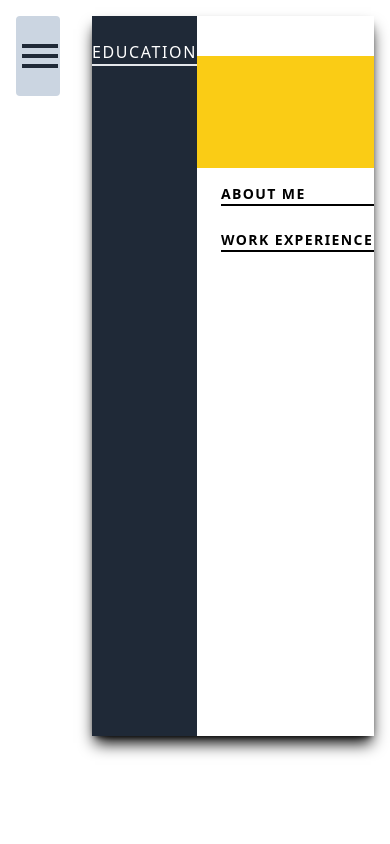
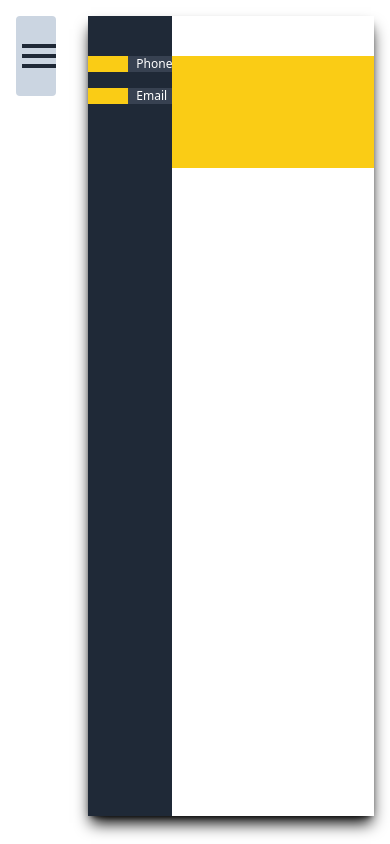
Before and after one commit to FullStackPete/CVCreator, a React (Vite) app: page / in a window 390 px wide. Built offline with nearby package versions, Linux system fonts and the light colour scheme.

Commit message:
Changed UI components+added phone and email input,

```diff
--- a/src/Forms.jsx
+++ b/src/Forms.jsx
@@ -1,5 +1,5 @@
 import { useState } from "react";
-import {Input} from "./SComponents";
+import { Input } from "./SComponents";
 
 function AddButton({ onClickHandler }) {
   return (
@@ -14,9 +14,6 @@ function AddButton({ onClickHandler }) {
   );
 }
 
-
-
-
 function Form({ children }) {
   return (
     <div className="flex flex-col forms-container bg-slate-300 rounded m-4 h-fit">
@@ -27,19 +24,38 @@ function Form({ children }) {
 export function BasicForm({ onInputChange }) {
   return (
     <Form>
-      <Input key="name" onInputChange={onInputChange} name="name" placeholder="Jonna" />
+      <Input
+        key="name"
+        onInputChange={onInputChange}
+        name="name"
+        placeholder="John"
+      />
       <Input
         key="lastname"
         onInputChange={onInputChange}
         name="lastname"
-        placeholder="Jinton"
+        placeholder="Doe"
       />
       <Input
         key="desiredpos"
         onInputChange={onInputChange}
         name="desiredpos"
-        placeholder="What position are you applying for?"
+        placeholder="Full-stack web developer"
       />
+      <Input
+        onInputChange={onInputChange}
+        key="phone"
+        name="phone"
+        placeholder="+48123456789"
+      />
+
+      <Input
+        onInputChange={onInputChange}
+        key="email"
+        name="email"
+        placeholder="example@mail.com"
+      />
+
       <Input
         key="about"
         onInputChange={onInputChange}
@@ -51,13 +67,18 @@ export function BasicForm({ onInputChange }) {
   );
 }
 
-export function SchoolForm({ onInputChange, onClickHandler, isEditing, output }) {
+export function SchoolForm({
+  onInputChange,
+  onClickHandler,
+  isEditing,
+  output,
+}) {
   return (
     <Form>
       <Input
         onInputChange={onInputChange}
         name="uniname"
-        placeholder="University of Opole"
+        placeholder="Warsaw university"
         value={output.uniname} // Ustawienie value dla Input
         isEditing={isEditing}
       />
--- a/src/Menu.jsx
+++ b/src/Menu.jsx
@@ -15,12 +15,14 @@ function Menu() {
     name: "",
     lastname: "",
     desiredpos: "",
-    about: "",
+    about: null,
     uniname: "",
     major: "",
     studyYears: "",
     company: "",
     position: "",
+    email: "",
+    phone:"",
     workYears: "",
   });
   const [menuIsOpen, setMenuIsOpen] = useState(false);
@@ -229,16 +231,36 @@ function Menu() {
         )}
       </FormCol>
 
+
+
       <div className="CV flex flex-row m-4 shadow-black shadow-lg text-white">
-        <div className="left-bar bg-gray-800 flex-col h-big w-32">
+        <div className="left-bar bg-gray-800 flex-col h-big w-48">
+          {schoolExp.length > 0 && (
             <p className="my-6 text-center tracking-widest border-b-2">
               EDUCATION
             </p>
+          )}
           {SchoolExpViews}
+          <div className="flex flex-col mt-10 text-xs">
+
+            <div className="flex flex-row bg-gray-700">
+              <span className=" bg-yellow-400 w-10 h-4"></span>
+              <p className="ml-2">Phone</p>
             </div>
-        <div className="right-bar flex-col ">
+            <div className="ml-12">{output.phone}</div>
+            <br />
+            <div className="flex flex-row bg-gray-700">
+              <span className=" bg-yellow-400 w-10 h-4"></span>
+              <p className="ml-2">Email</p>
+            </div>
+            <div className="ml-12">{output.email}</div>
+          </div>
+
+        </div>
+
+        <div className="flex-col ">
           <div className="h-10"></div>
-          <div className="bg-yellow-400 w-96 h-28 text-black tracking-widest leading-3 max-h-32">
+          <div className="bg-yellow-400 right-bar h-28 text-black tracking-widest leading-3 max-h-32">
             <div className="bg-yellow-400 h-2"></div>
             <p className="ml-6 mt-4 text-3xl">
               <span className="font-bold">{output.name}</span> {output.lastname}
@@ -246,16 +268,21 @@ function Menu() {
             <br />
             <p className="ml-6 text-2xl">{output.desiredpos}</p>
           </div>
+          {output.about && (
             <div className="text-black ml-6 text-sm tracking-widest font-semibold mt-4 border-black border-b-2">
               ABOUT ME
             </div>
+          )}
           <div className="text-black ml-6 text-xs overflow-y-auto max-width-prose">
             {output.about}
           </div>
           <br />
+
+          {workExp.length > 0 && (
             <div className="text-black ml-6 text-sm tracking-widest font-semibold border-black border-b-2">
               WORK EXPERIENCE
             </div>
+          )}
           {WorkExpViews}
         </div>
       </div>
--- a/src/index.css
+++ b/src/index.css
@@ -2,8 +2,8 @@
 @tailwind components;
 @tailwind utilities;
 
-.CV{
-  max-height:720px;
+.CV {
+  max-height: 800px;
   overflow-y: auto;
 }
 
@@ -19,33 +19,40 @@
   transform: rotate(180deg);
 }
 
-.menu{
-  height:5rem;
+.menu {
+  height: 5rem;
   overflow: hidden;
-  transform:translateY(0);
+  transform: translateY(0);
   transition: height 1s ease;
-
 }
-.show-menu{
-height:20rem;
+.show-menu {
+  height: 20rem;
 }
-.h-big{
-  height: 720px;
-  max-height: 720px;
+.h-big {
+  height: 800px;
+  max-height: 800px;
 }
 .max-width-prose {
-  max-width: 360px;
+  max-width: 333px;
   width: 100%;
   overflow-wrap: break-word;
 }
-.form-icon{
-  transition:transform 0.3s ease;
+.form-icon {
+  transition: transform 0.3s ease;
 }
-.form-icon.open{
-  transform:rotate(90deg);
+.form-icon.open {
+  transform: rotate(90deg);
 }
 
-.form-col{
-  overflow:hidden;
+.form-col {
+  overflow: hidden;
   transition: width 0.5s ease;
 }
+.left-bar {
+  max-width: 210px;
+  width: 210px;
+}
+.right-bar {
+  max-width: 357px;
+  width: 357px;
+}
```
Lines whose indentation alone changed are shown as unchanged.
